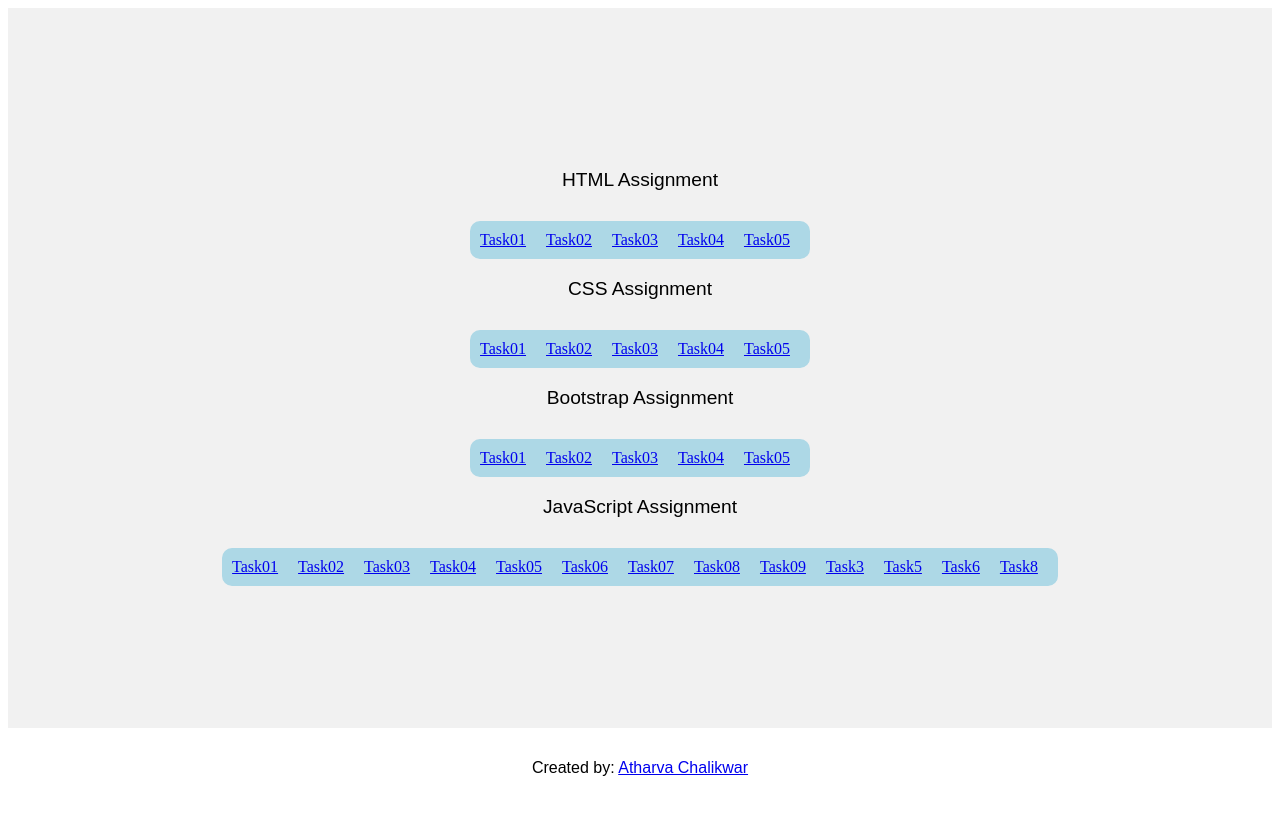
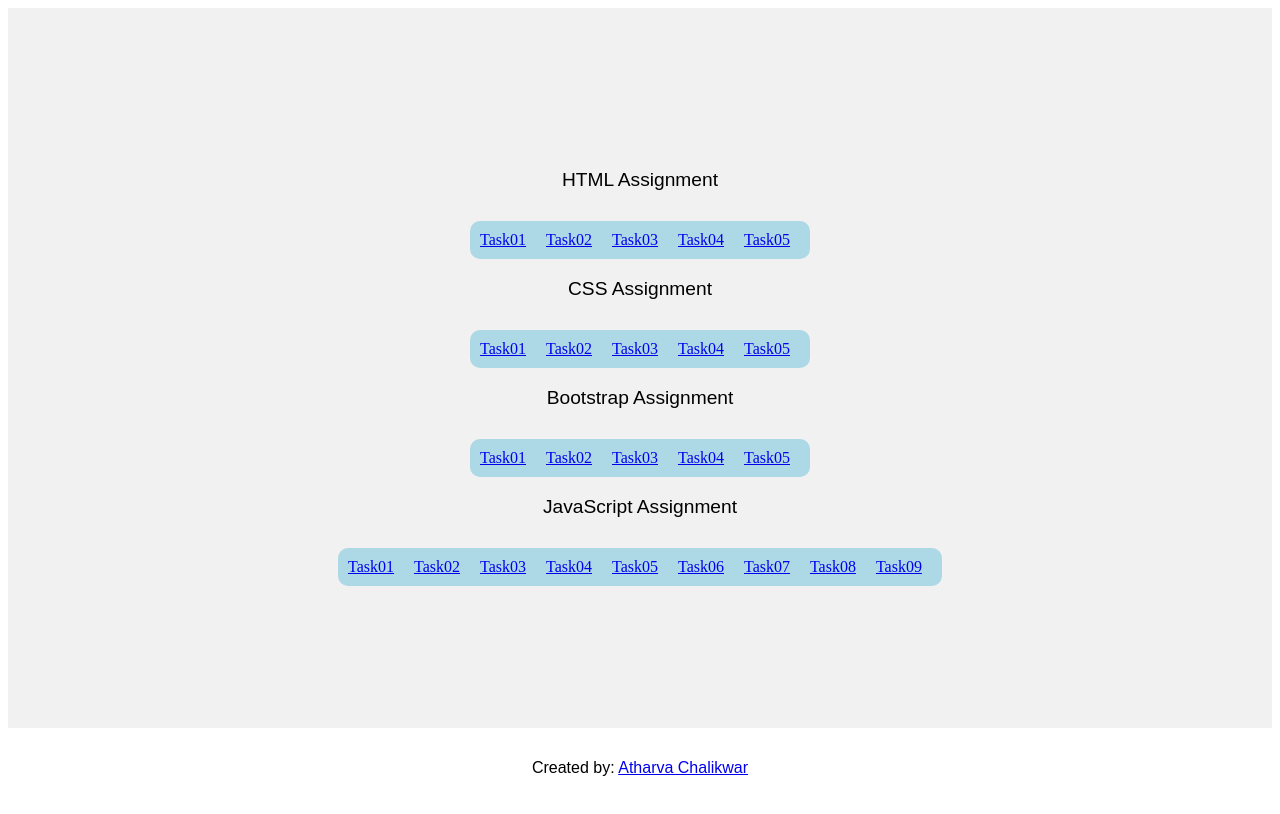
Before and after one commit to atharvac796/MernStack-Ethnus-Course-22BCG10151, a plain HTML site: page index.html in a window 1280 px wide. Drawn offline with Linux system fonts and the light colour scheme.

Commit message:
Update index.html

```diff
--- a/index.html
+++ b/index.html
@@ -76,11 +76,6 @@
                <a href="JS_Tasks/JS_Task-7.html">Task07</a><br>
                <a href="JS_Tasks/JS_Task-8.html">Task08</a><br>
                <a href="JS_Tasks/JS_Task-9.html">Task09</a><br>
-               <a href="JS_Tasks/task-3-script.js">Task3</a><br>
-               <a href="JS_Tasks/task-5-script.js">Task5</a><br>
-               <a href="JS_Tasks/task-6-script.js">Task6</a><br>
-               <a href="JS_Tasks/task-8-script.js">Task8</a><br>
-
           </div>
      </div>
      <div class="footer">
```
